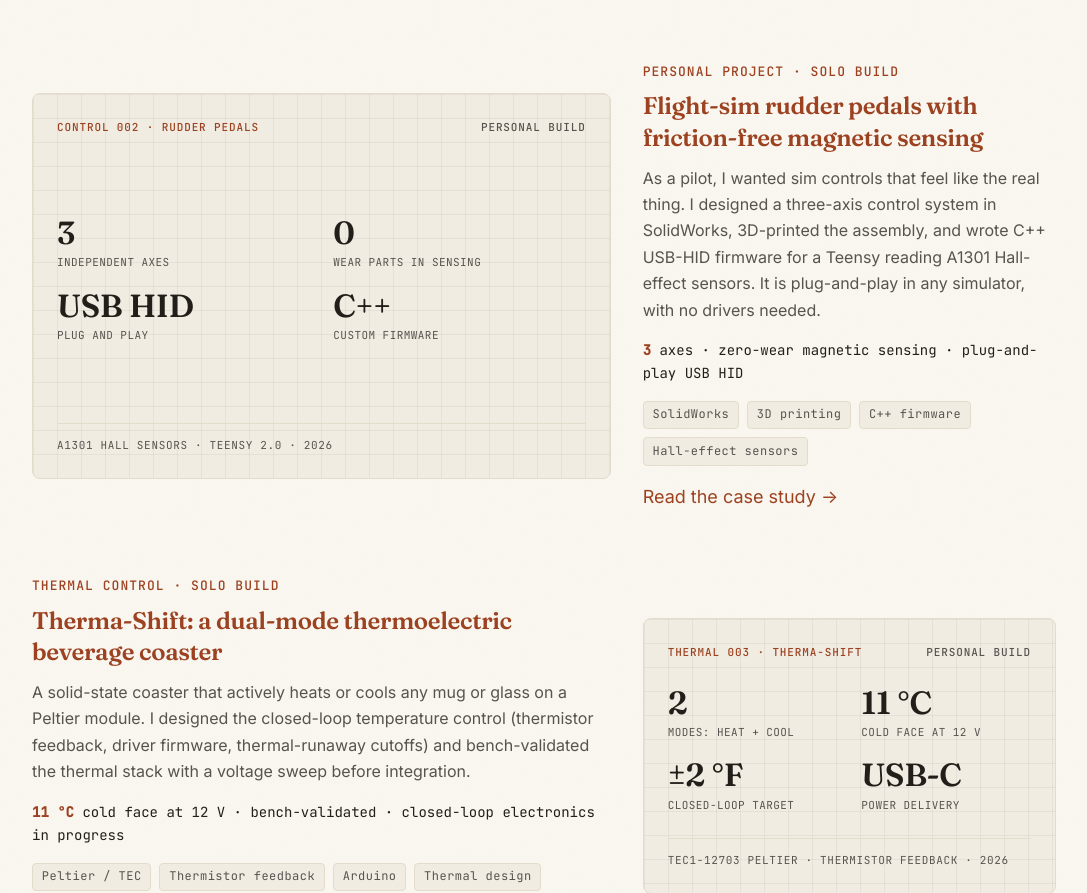
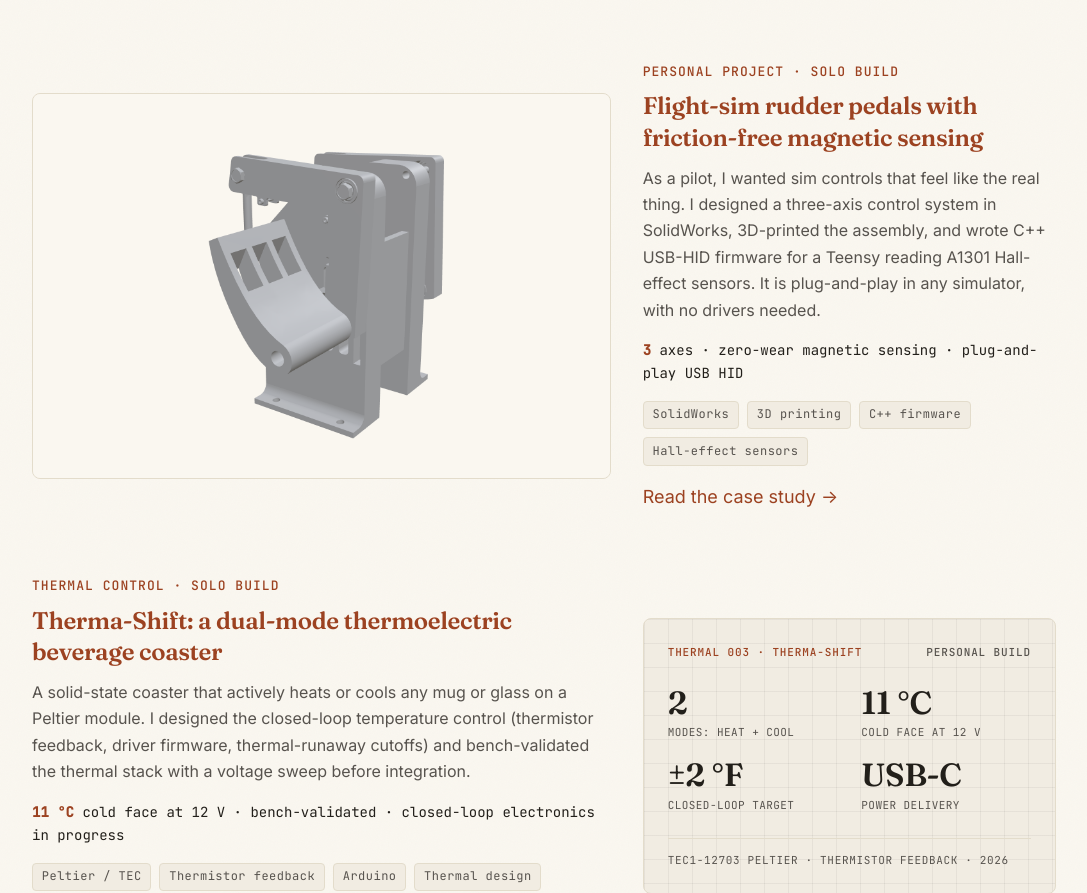
Before and after one commit to merttureli/merttureli.github.io, a plain HTML site: page index.html in a window 1280 px wide. Shown: the part 1643-2536 px from the top of the page, without its empty margins (96-1183 px from the left). Drawn offline with Linux system fonts and the light colour scheme.

Commit message:
Add CAD renders for the rudder pedals project
Rendered from the SolidWorks STEP/STL sources: assembly hero and profile
views plus the sensor lever detail, replacing the spec card on the homepage

Co-Authored-By: Claude Fable 5 <noreply@anthropic.com>

```diff
--- a/index.html
+++ b/index.html
@@ -111,15 +111,8 @@
         </article>
 
         <article class="project-row reveal">
-          <a class="project-media spec-card" href="projects/rudder-pedals.html" aria-label="Rudder pedals case study">
-            <span class="sc-label"><span>Control 002 · Rudder Pedals</span><span>Personal build</span></span>
-            <span class="sc-stats">
-              <span class="sc-stat"><strong>3</strong><small>independent axes</small></span>
-              <span class="sc-stat"><strong>0</strong><small>wear parts in sensing</small></span>
-              <span class="sc-stat"><strong>USB HID</strong><small>plug and play</small></span>
-              <span class="sc-stat"><strong>C++</strong><small>custom firmware</small></span>
-            </span>
-            <span class="sc-foot">A1301 Hall sensors · Teensy 2.0 · 2026</span>
+          <a class="project-media" href="projects/rudder-pedals.html" aria-label="Rudder pedals case study">
+            <img src="assets/img/pedals-hero.png" alt="CAD render of the flight-sim rudder pedal assembly" width="1800" height="1200" loading="lazy">
           </a>
           <div class="project-body">
             <span class="label">Personal project · Solo build</span>
```
Also changed, not shown: projects/rudder-pedals.html (+14 -0 lines), assets/img/pedals-hero.png (added), assets/img/pedals-profile.png (added), assets/img/pedals-sensor.png (added), 1 other file.
